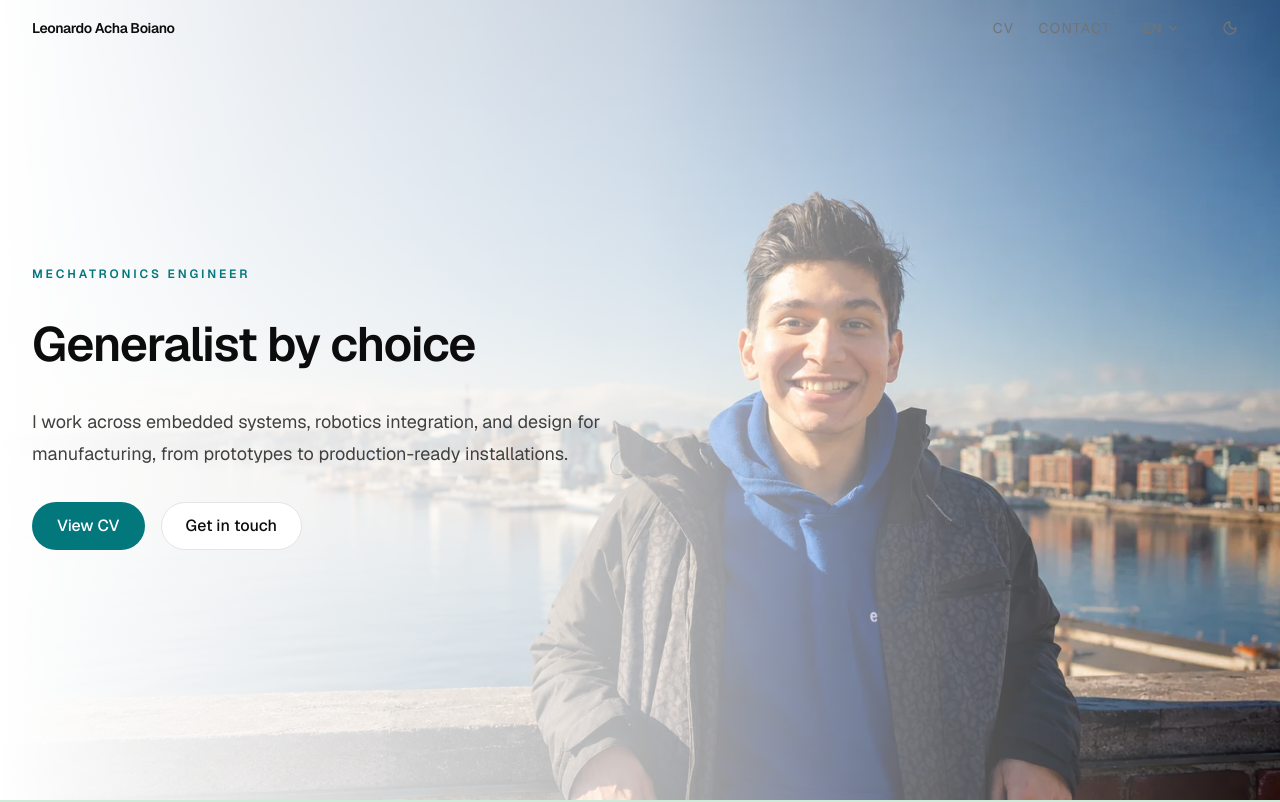
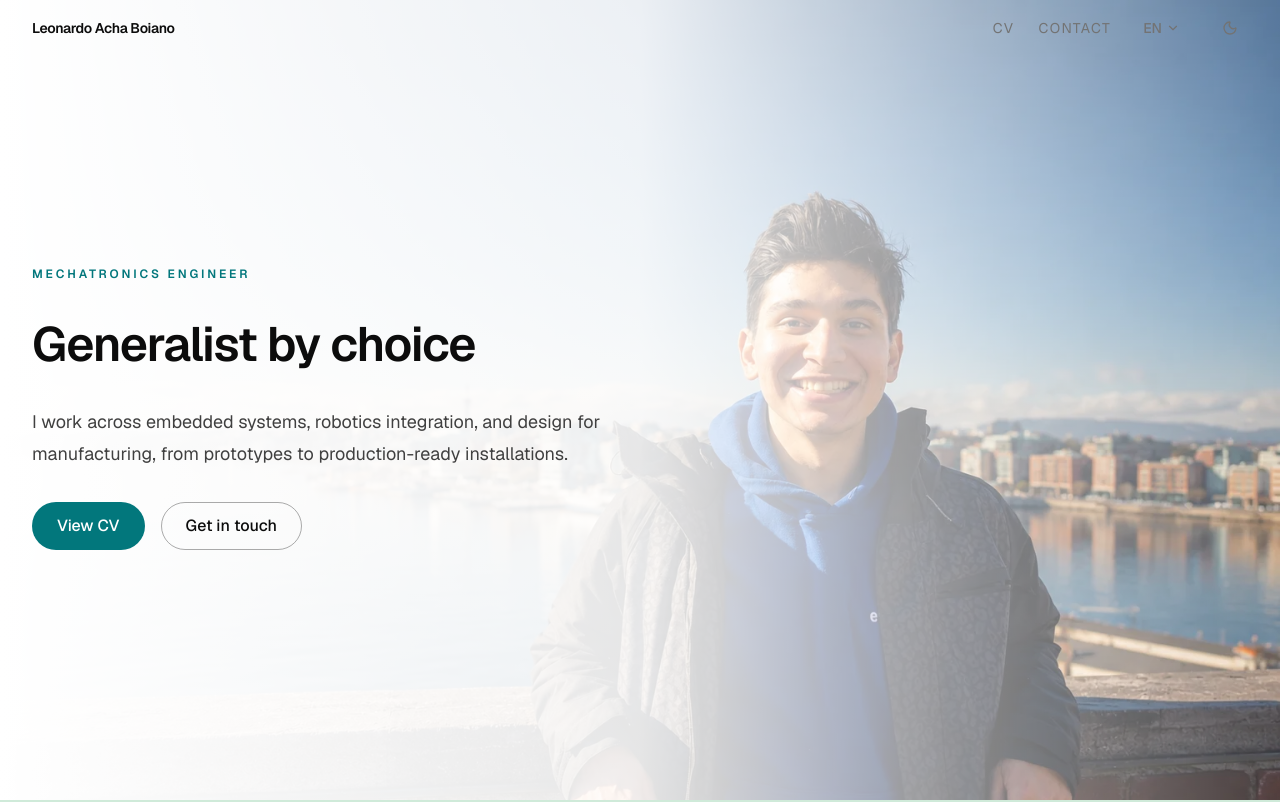
Before and after one commit to leonardoAB1/leonardoachaboiano.com, a Next.js app: page /en in a window 1280 px wide. Shown: the top 802 px of the page. Built offline with nearby package versions, Linux system fonts and the light colour scheme.

Commit message:
fix: strengthen hero gradients and use outline style for secondary button

```diff
--- a/src/components/home/Hero.tsx
+++ b/src/components/home/Hero.tsx
@@ -57,16 +57,16 @@ export function Hero(): ReactElement {
         />
       </motion.div>
 
-      {/* Desktop: horizontal fade — opaque on the left where text lives, transparent on the right */}
+      {/* Desktop: horizontal fade — fully opaque on the left, light wash on the right */}
       <div
         aria-hidden="true"
-        className="pointer-events-none absolute inset-0 hidden bg-gradient-to-r from-surface-0 via-surface-0/70 to-transparent lg:block"
+        className="pointer-events-none absolute inset-0 hidden bg-gradient-to-r from-surface-0 via-surface-0/90 to-surface-0/20 lg:block"
       />
 
-      {/* Mobile/tablet: vertical fade — opaque at bottom, fades toward portrait at top */}
+      {/* Mobile/tablet: vertical fade — fully opaque at bottom, light wash at top */}
       <div
         aria-hidden="true"
-        className="pointer-events-none absolute inset-0 bg-gradient-to-t from-surface-0 via-surface-0/80 to-transparent lg:hidden"
+        className="pointer-events-none absolute inset-0 bg-gradient-to-t from-surface-0 via-surface-0/90 to-surface-0/30 lg:hidden"
       />
 
       {/* Text content — in normal flow, stacks above absolute layers via DOM order */}
--- a/src/components/ui/Button.tsx
+++ b/src/components/ui/Button.tsx
@@ -13,7 +13,7 @@ const variantClasses: Record<ButtonVariant, string> = {
   primary:
     "border-transparent bg-brand text-white hover:bg-brand-dim",
   secondary:
-    "border-border bg-surface-0 text-ink-1 hover:border-ink-4 hover:bg-surface-1",
+    "border-ink-3/60 bg-transparent text-ink-1 hover:border-ink-4 hover:bg-surface-1",
   ghost:
     "border-transparent bg-transparent text-ink-2 hover:bg-surface-1 hover:text-ink-1",
 };
```
